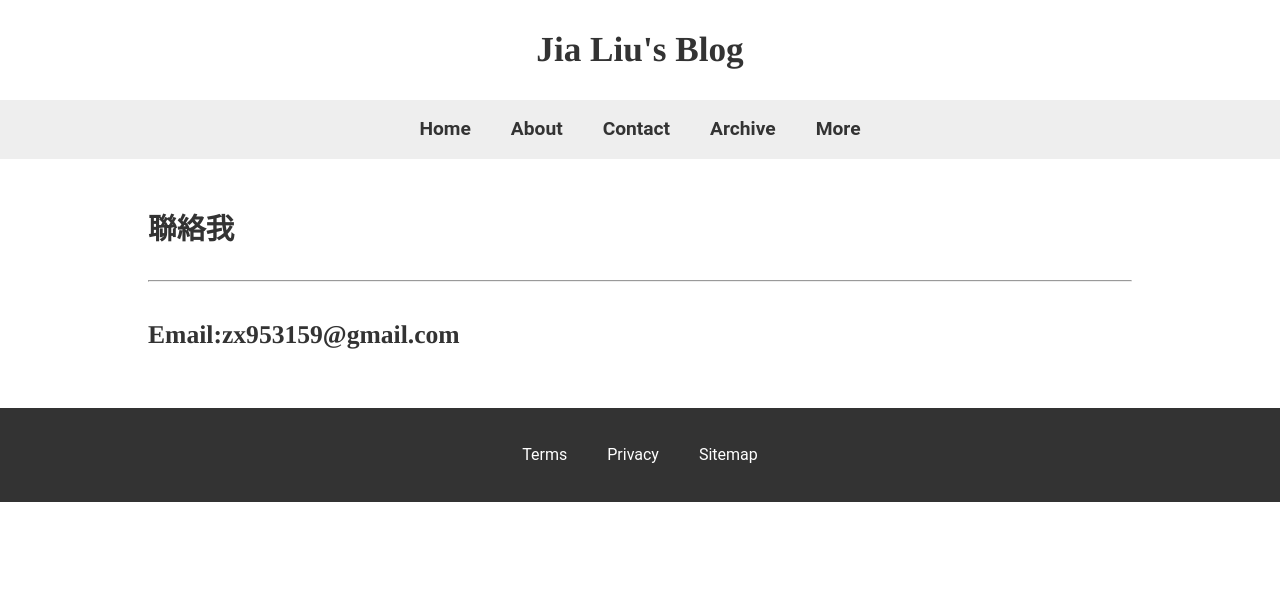
After one commit to AijuiL/pblog, a Django app: page /contact/ in a window 1280 px wide. The commit adds this page. Shown: the top 589 px of the page. Run offline with Django 3.2, Linux system fonts and the light colour scheme; some libraries are stand-ins or nearby versions.

Commit message:
add contact.html

```diff
--- a/mainsite/views.py
+++ b/mainsite/views.py
@@ -30,3 +30,9 @@ def about(request):
     html = template.render()
 
     return HttpResponse(html)
+
+def contact(request):
+    template = get_template('contact.html')
+    html = template.render()
+
+    return HttpResponse(html)
--- a/pblog/urls.py
+++ b/pblog/urls.py
@@ -14,11 +14,12 @@ Including another URLconf
 """
 from django.conf.urls import include, url
 from django.contrib import admin
-from mainsite.views import homepage , showpost , about
+from mainsite.views import homepage , showpost , about, contact
 
 urlpatterns = [
     url(r'^$', homepage),
     url(r'^post/(\w+)$', showpost) ,
     url(r'^admin/', include(admin.site.urls)) ,
     url(r'^about/',about),
+    url(r'^contact/',contact),
 ]
--- a/templates/about.html
+++ b/templates/about.html
@@ -3,7 +3,7 @@
 {% load markdown_deux_tags %}
 {% block title %} Jia的隨手小記-關於我 {% endblock %}
 {% block headmessage %}
-    <h3 style='font-family:微軟正黑體;'>Jia Liu</h3>
+    <h3 style='font-family:標楷體;'>Jia Liu</h3>
 <hr>
 {% endblock %}
 {% block content %}
--- /dev/null
+++ b/templates/contact.html
@@ -0,0 +1,11 @@
+<!-- contact.html -->
+{% extends 'base.html' %}
+{% load markdown_deux_tags %}
+{% block title %} Jia的隨手小記-聯絡我 {% endblock %}
+{% block headmessage %}
+    <h3 style='font-family:標楷體;'>聯絡我</h3>
+<hr>
+{% endblock %}
+{% block content %}
+    <h4>Email:zx953159@gmail.com</h4>
+{% endblock %}
--- a/templates/header.html
+++ b/templates/header.html
@@ -23,13 +23,13 @@
 					</a>
 				</li>
 				<li class="navigation-item ib">
-					<a href="#" class="navigation-link">
+					<a href="/contact" class="navigation-link">
 						Contact
 					</a>
 				</li>
 				<li class="navigation-item ib">
 					<a href="#" class="navigation-link">
-						FAQ
+						Archive
 					</a>
 				</li>
 				<li class="navigation-item ib">
--- a/templates/index.html
+++ b/templates/index.html
@@ -3,6 +3,7 @@
 {% block title %} Jia的隨手小記 {% endblock %}
 {% block headmessage %}
     <h3 style='font-family:標楷體;'>文章列表</h3>
+<hr>
 {% endblock %}
 {% block content %}
     {% for post in posts %}
```
